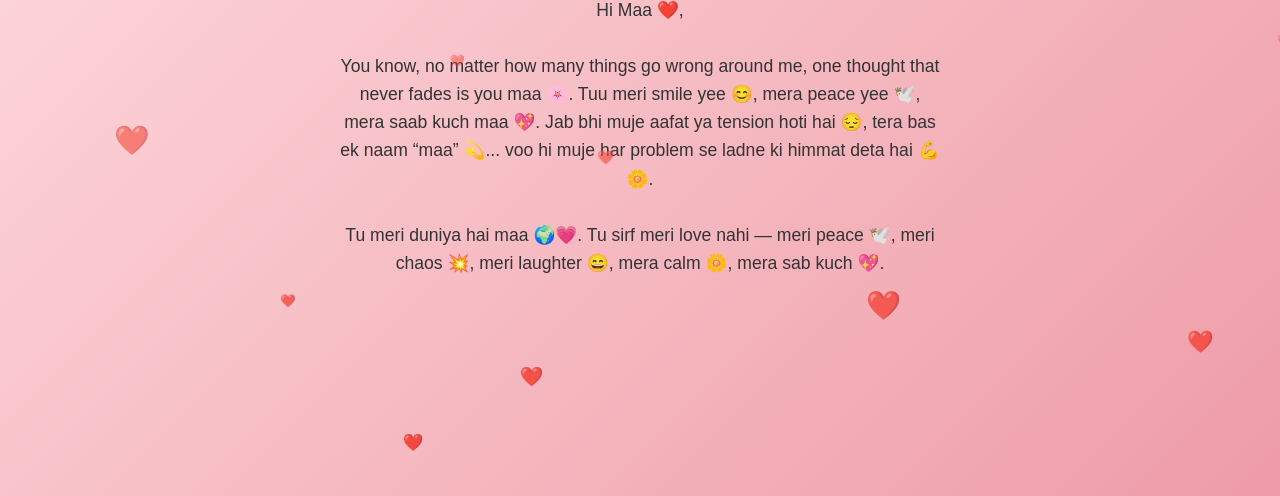
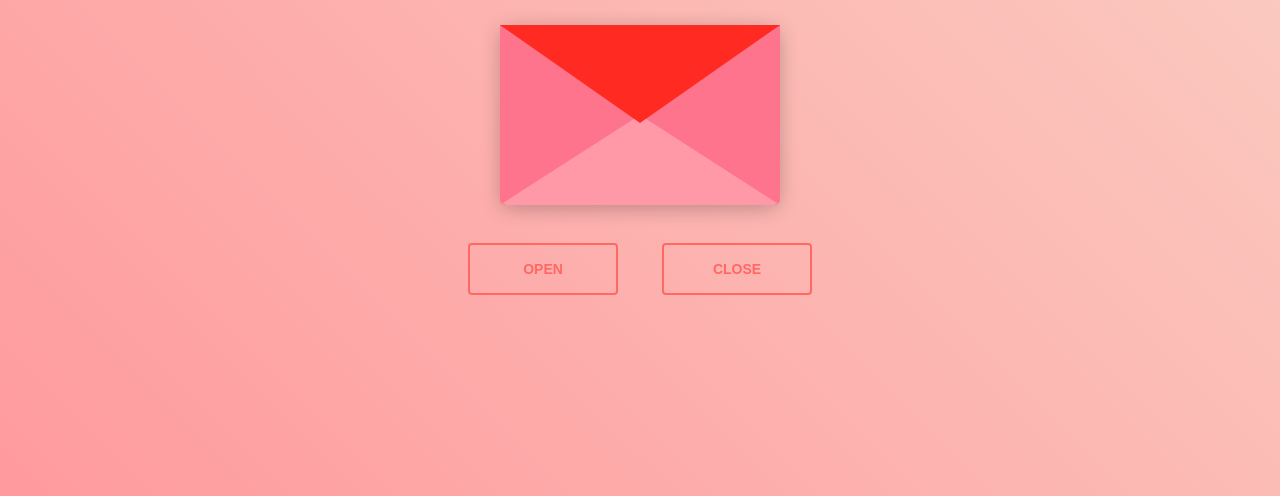
Before and after one commit to Mehmood248/My-mine, a plain HTML site: page Index.html in a window 1280 px wide. Shown: the part 304-800 px from the top of the page. Drawn offline with nearby package versions, Linux system fonts and the light colour scheme.

Commit message:
Update Index.html for Valentine's Day card

```diff
--- a/Index.html
+++ b/Index.html
@@ -1,75 +1,79 @@
 <!DOCTYPE html>
-<html lang="en">
+<html>
   <head>
-    <meta charset="UTF-8" />
-    <meta name="viewport" content="width=device-width, initial-scale=1.0" />
-    <title>Love Message ❤️</title>
-    <style>
-      body {
-        margin: 0;
-        padding: 0;
-        font-family: 'Poppins', sans-serif;
-        background: linear-gradient(135deg, #ffdde1, #ee9ca7);
-        color: #333;
-        display: flex;
-        justify-content: center;
-        align-items: center;
-        flex-direction: column;
-        height: 100vh;
-        text-align: center;
-      }
-      h1 {
-        font-size: 2em;
-        color: #ff3366;
-      }
-      p {
-        font-size: 1.1em;
-        max-width: 600px;
-        margin: 10px auto;
-        line-height: 1.6;
-      }
-      .hearts span {
-        position: fixed;
-        bottom: 0;
-        font-size: 20px;
-        animation: rise 6s linear infinite;
-        opacity: 0.8;
-      }
-      @keyframes rise {
-        0% {transform: translateY(0); opacity: 1;}
-        100% {transform: translateY(-800px); opacity: 0;}
-      }
-      audio {
-        display: none; /* hide player */
-      }
-    </style>
+    <meta charset="UTF-8">
+    <meta name="viewport" content="width=device-width, initial-scale=1">
+    <script src="https://ajax.googleapis.com/ajax/libs/jquery/3.6.1/jquery.min.js"></script>
+    <title>Virtual Valentine's Day Card</title>
+    <link rel="stylesheet" href="./style.css">
   </head>
+
   <body>
-    <h1>For My Maa ❤️</h1>
-    <p>
-      Hi Maa ❤️,<br /><br />
-      You know, no matter how many things go wrong around me, one thought that never fades is you maa 🌸. Tuu meri smile yee 😊, mera peace yee 🕊️, mera saab kuch maa 💖. Jab bhi muje aafat ya tension hoti hai 😔, tera bas ek naam “maa” 💫... voo hi muje har problem se ladne ki himmat deta hai 💪🌼.<br /><br />
-      Tu meri duniya hai maa 🌍💗. Tu sirf meri love nahi — meri peace 🕊️, meri chaos 💥, meri laughter 😄, mera calm 🌼, mera sab kuch 💖.
-    </p>
+    <h1 class="valentine">Hi Maa ❤️ This is for you maa!</h1>
 
-    <!-- Hidden autoplay audio -->
-    <audio id="bg-music" autoplay loop>
-      <source src="ReelAudio-35115.mp3" type="audio/mpeg" />
-    </audio>
+    <div class="envelope-wrapper">
+      <div id="envelope" class="close">
+        <div class="front flap"></div>
+        <div class="front pocket"></div>
 
-    <div class="hearts" id="hearts"></div>
+        <div class="letter">
+          <p class="words line1">Hi Maa ❤️,</p>
+          <p class="words line2">Mai naa bolna kalletam hai... isiliye sab kuch ek hi message mein bol raha hu maa 🌸</p>
+          <p class="words line3">First of all, I'm sorry maa...</p>
+          <p class="words line4">Sorry ke mai tujhe time nahi de paya ⏳</p>
+          <p class="words line5">Sorry ke mai tujhe wo khushiyaan aur memories nahi de paya 💭</p>
+          <p class="words line6">Sorry ke kai baar tujhe akela chhod diya 💔</p>
+          <p class="words line7">Sorry maa, ke tujhe wo feel of love nahi de paya jo tu deserve karti hai 🤍</p>
+          <p class="words line8">Sorry ke tere expectations tak nahi pahucha mai 🙏</p>
+          <p class="words line9">Sorry maa, ke kabhi kabhi hamare family mein tujhe negative feel karwaya 😔</p>
+          <p class="words line10">Aur sabse zyada sorry... har us moment ke liye jahan tu hurt hui meri wajah se 💧</p>
 
-    <script>
-      const hearts = document.getElementById('hearts');
-      setInterval(() => {
-        const heart = document.createElement('span');
-        heart.textContent = '❤️';
-        heart.style.left = Math.random() * 100 + 'vw';
-        heart.style.fontSize = Math.random() * 20 + 10 + 'px';
-        heart.style.animationDuration = Math.random() * 3 + 3 + 's';
-        hearts.appendChild(heart);
-        setTimeout(() => heart.remove(), 6000);
-      }, 300);
-    </script>
+          <p class="words line11">Par maa, sach bataun?</p>
+          <p class="words line12">Tu meri life ka sabse khaas part hai 🌙</p>
+          <p class="words line13">Jab mai chup rehta hu, ignore karta hu, react nahi karta...</p>
+          <p class="words line14">to iska matlab ye nahi ki mujhe farq nahi padta 💭</p>
+          <p class="words line15">Mai bas kabhi kabhi apne andar ke battles lad raha hota hu ⚔️</p>
+          <p class="words line16">Aur jab tu mujhse naraz hoti hai, duniya ka sabse heavy feeling lagta hai 🥺</p>
+
+          <p class="words line17">Mai chahta hu ek minute bas tu meri aankhon mein dekhe...</p>
+          <p class="words line18">Tu samajh jaayegi maa, mai kitna care karta hu 🤍</p>
+          <p class="words line19">Tu meri peace hai, mera sukoon hai, meri smile hai, meri dua hai 💫</p>
+
+          <p class="words line20">Tujhse baat karna mere din ka sabse beautiful part hota hai 🌤️</p>
+          <p class="words line21">Chahe mai busy rahu, stressed rahu, kaam mein uljha rahu —</p>
+          <p class="words line22">Bas ek baat tu kare, sab thik lagta hai 💗</p>
+
+          <p class="words line23">Mai tujhe chhod nahi sakta maa, kabhi nahi 💞</p>
+          <p class="words line24">Tu meri “mine” hai — meri apni maa 🫶</p>
+          <p class="words line25">Hamare saath bitaye har moment — college ke fest, walking together,</p>
+          <p class="words line26">ground floor ke wo steps, tere class ke windows — sab yaad hai mujhe 💭</p>
+
+          <p class="words line27">Tu meri subah ka pehla thought hai ☀️</p>
+          <p class="words line28">Meri raat ki aakhri dua 🤲</p>
+          <p class="words line29">Meri har muskurahat ke peeche ka reason 🌷</p>
+
+          <p class="words line30">Mai nahi perfect hu maa, par ek baat sach hai —</p>
+          <p class="words line31">I love you maa, from the deepest part of my heart ❤️</p>
+          <p class="words line32">Tu meri world hai, meri story hai, meri reason to be better 💫</p>
+
+          <p class="words line33">No matter what happens...</p>
+          <p class="words line34">I’ll always choose you, maa 🕊️</p>
+          <p class="words line35">— Forever yours, [Your Name] 💞</p>
+        </div>
+
+        <div class="hearts">
+          <div class="heart a1"></div>
+          <div class="heart a2"></div>
+          <div class="heart a3"></div>
+        </div>
+      </div>
+    </div>
+
+    <div class="reset">
+      <button id="open">Open</button>
+      <button id="reset">Close</button>
+    </div>
+
+    <script src="./script.js"></script>
   </body>
 </html>
```
